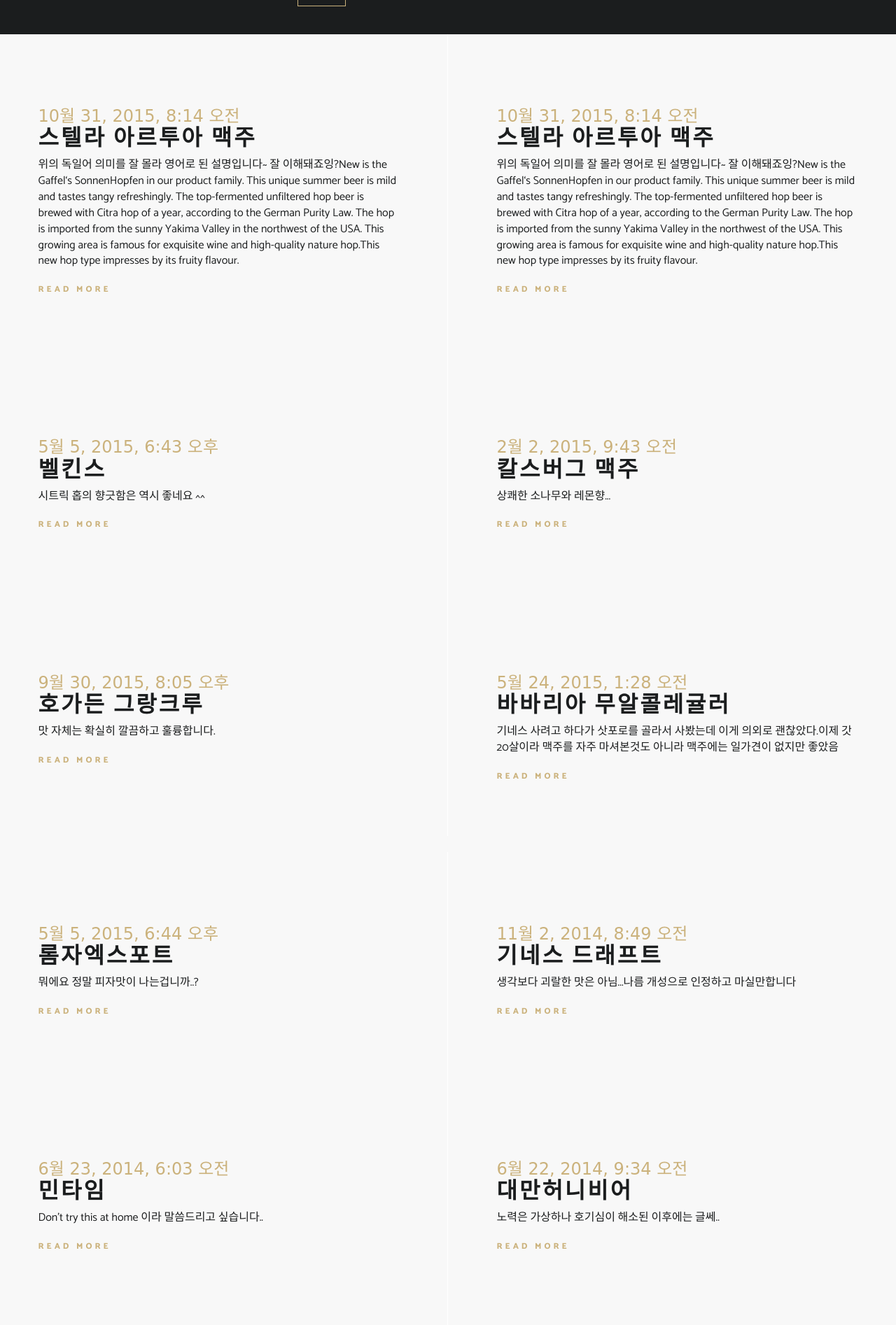
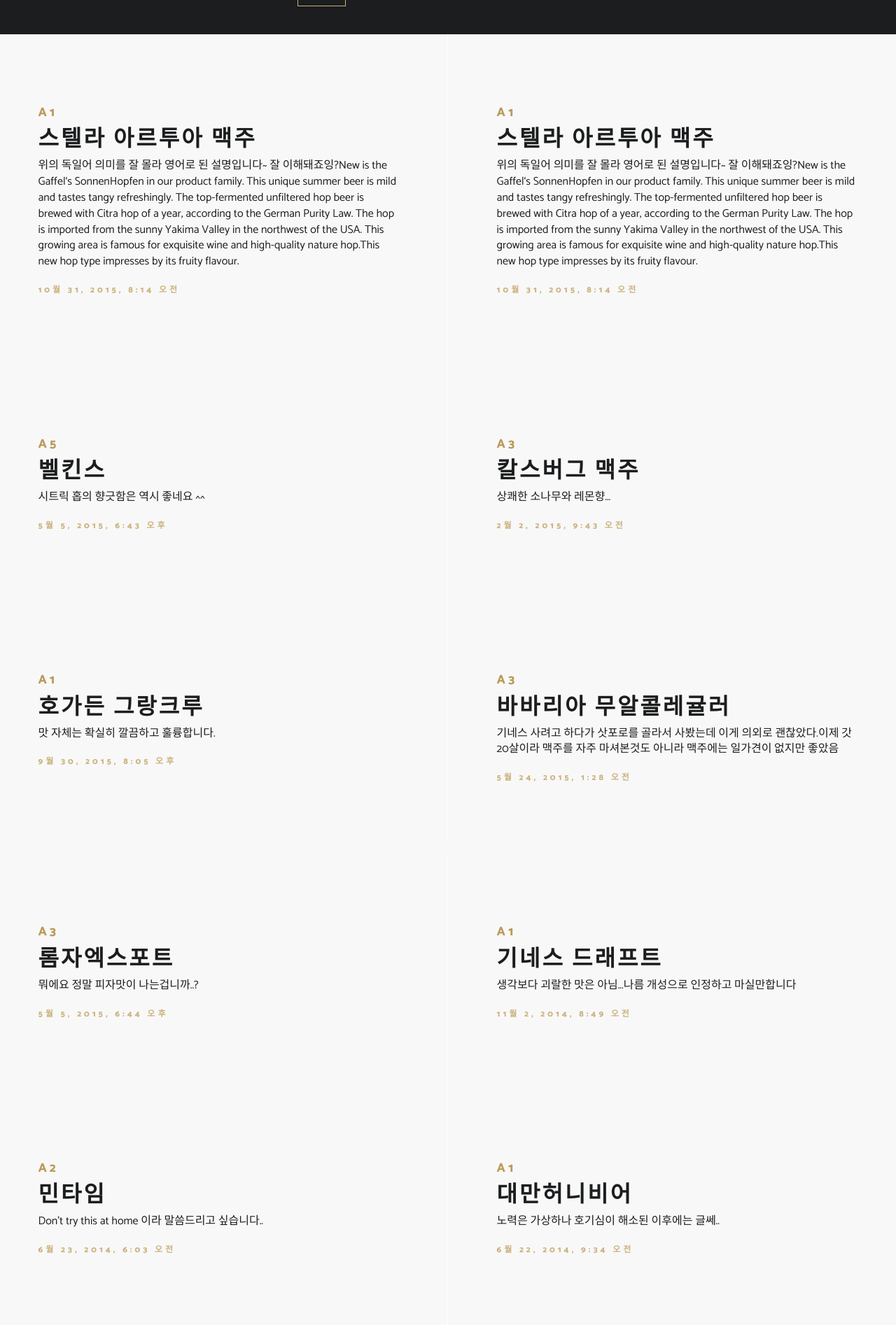
Before and after one commit to xioix94/second_project, a Django app: page /blog/ in a window 1280 px wide. Shown: the part 799-2693 px from the top of the page at 70% size. Run offline with Django 3.2, Linux system fonts and the light colour scheme; data comes from the database, SQL or seed files in the repository; some libraries are stand-ins or nearby versions; some web fonts are replaced.

Commit message:
리뷰모음 페이지 만지는중
탭 추가.

```diff
--- a/server/app/templates/app/blog.html
+++ b/server/app/templates/app/blog.html
@@ -14,101 +14,126 @@
 						<div class="col-sm-12">
 							<ul class="horz-menu center-menu">
 								<li class="active"><span><a href="#">All</a></span></li>
-								<li><span><a href="#">Beer</a></span></li>
-								<li><span><a href="#">Wine</a></span></li>
-								<li><span><a href="#">Cocktail</a></span></li>
+								<li><span><a href="#reviewbeer">Beer</a></span></li>
+								<li><span><a href="#reviewine">Wine</a></span></li>
+								<li><span><a href="#reviewcocktail">Cocktail</a></span></li>
 							</ul>
 						</div>
 					</div>
 				</div>
 		</div>
 		<!-- Section -->
-		<div class="container-fluid light section no-padding">
+		<div class="container-fluid light section no-padding" id="reviewbeer">
 			<div class="row">
 				{%for p_comment in p_comments%}
+					{%if p_comment.product.category_id == 1 %}
+						{% if forloop.counter|divisibleby:2 %}
+							<div class="col-sm-6 latest-post even matchHeight">
+								<a href="blog-single.html"></a>
+								<div class="row">
+									<div class="col-sm-10 col-sm-push-1">
+										<header>
+											<h3 style = "color:#ba9a56">{{ p_comment.user.alias }}</h3>
+											<h2>{{ p_comment.product.name}}</h2>
+										</header>
+										<p>{{p_comment.content}}</p>
+										<p><a href="#" class="underline">{{ p_comment.time }}</a></p>
+									</div>
+								</div>
+							</div>
+						{% else %}
 							<div class="col-sm-6 latest-post odd matchHeight">
 								<a href="blog-single.html"></a>
 								<div class="row">
 									<div class="col-sm-10 col-sm-push-1">
 										<header>
-									<span class="date"> {{ p_comment.time }} </span>
+											<h3 style = "color:#ba9a56">{{ p_comment.user.alias }}</h3>
 											<h2>{{ p_comment.product.name}}</h2>
 										</header>
 										<p>{{p_comment.content}}</p>
-								<p><a href="#" class="underline">Read more</a></p>
+										<p><a href="#" class="underline">{{ p_comment.time }}</a></p>
 									</div>
 								</div>
 							</div>
+						{% endif %}
+					{%endif%}
 				{%endfor%}
-					{% comment %} <div class="col-sm-6 latest-post even matchHeight">
+			</div>
+		</div>
+				<!-- Section -->
+		<div class="container-fluid light section no-padding" id="reviewine">
+			<div class="row">
+				{%for p_comment in p_comments%}
+					{%if p_comment.product.category_id == 2 %}
+						{% if forloop.counter|divisibleby:2 %}
+							<div class="col-sm-6 latest-post even matchHeight">
 								<a href="blog-single.html"></a>
 								<div class="row">
 									<div class="col-sm-10 col-sm-push-1">
 										<header>
-									<span class="date">14 December</span>
-									<h2>Now stocked in NYC</h2>
+											<h3 style = "color:#ba9a56">{{ p_comment.user.alias }}</h3>
+											<h2>{{ p_comment.product.name}}</h2>
 										</header>
-								<p>Brewed with licorice; a proprietary, hand-smoked malt; and almost a pound of East Kent Goldings hops per barrel.</p>
-								<p>Opaque brown in color, with muddy brown edges and a cola-colored head that drops quickly to a ringed lace. Strong and dominating licorice aroma with an underlying robust molasses-ness and highly roasted malts. Thick-ish, deep blackstrap molasses character (sweet, tangy nectar), quite robust.</p>
-								<p><a href="#" class="underline">Read more</a></p>
+										<p>{{p_comment.content}}</p>
+										<p><a href="#" class="underline">{{ p_comment.time }}</a></p>
 									</div>
 								</div>
 							</div>
+						{% else %}
 							<div class="col-sm-6 latest-post odd matchHeight">
 								<a href="blog-single.html"></a>
 								<div class="row">
 									<div class="col-sm-10 col-sm-push-1">
 										<header>
-									<span class="date">09 December</span>
-									<h2>New stock now available</h2>
+											<h3 style = "color:#ba9a56">{{ p_comment.user.alias }}</h3>
+											<h2>{{ p_comment.product.name}}</h2>
 										</header>
-								<p>Brewed with licorice; a proprietary, hand-smoked malt; and almost a pound of East Kent Goldings hops per barrel.</p>
-								<p>Opaque brown in color, with muddy brown edges and a cola-colored head that drops quickly to a ringed lace. Strong and dominating licorice aroma with an underlying robust molasses-ness and highly roasted malts. Thick-ish, deep blackstrap molasses character (sweet, tangy nectar), quite robust.</p>
-								<p><a href="#" class="underline">Read more</a></p>
+										<p>{{p_comment.content}}</p>
+										<p><a href="#" class="underline">{{ p_comment.time }}</a></p>
 									</div>
 								</div>
 							</div>
+						{% endif %}
+					{%endif%}
+				{%endfor%}
+			</div>
+		</div>
+				<!-- Section -->
+		<div class="container-fluid light section no-padding" id="reviewcocktail">
+			<div class="row">
+				{%for p_comment in p_comments%}
+					{%if p_comment.product.category_id == 3 %}
+						{% if forloop.counter|divisibleby:2 %}
 							<div class="col-sm-6 latest-post even matchHeight">
 								<a href="blog-single.html"></a>
 								<div class="row">
 									<div class="col-sm-10 col-sm-push-1">
 										<header>
-									<span class="date">27 November</span>
-									<h2>Try our new flavours</h2>
+											<h3 style = "color:#ba9a56">{{ p_comment.user.alias }}</h3>
+											<h2>{{ p_comment.product.name}}</h2>
 										</header>
-								<p>Brewed with licorice; a proprietary, hand-smoked malt; and almost a pound of East Kent Goldings hops per barrel.</p>
-								<p>Opaque brown in color, with muddy brown edges and a cola-colored head that drops quickly to a ringed lace. Strong and dominating licorice aroma with an underlying robust molasses-ness and highly roasted malts. Thick-ish, deep blackstrap molasses character (sweet, tangy nectar), quite robust.</p>
-								<p><a href="#" class="underline">Read more</a></p>
+										<p>{{p_comment.content}}</p>
+										<p><a href="#" class="underline">{{ p_comment.time }}</a></p>
 									</div>
 								</div>
+							</div>
+						{% else %}
 							<div class="col-sm-6 latest-post odd matchHeight">
 								<a href="blog-single.html"></a>
 								<div class="row">
 									<div class="col-sm-10 col-sm-push-1">
 										<header>
-									<span class="date">05 November</span>
-									<h2>Brewing tips</h2>
+											<h3 style = "color:#ba9a56">{{ p_comment.user.alias }}</h3>
+											<h2>{{ p_comment.product.name}}</h2>
 										</header>
-								<p>Brewed with licorice; a proprietary, hand-smoked malt; and almost a pound of East Kent Goldings hops per barrel.</p>
-								<p>Opaque brown in color, with muddy brown edges and a cola-colored head that drops quickly to a ringed lace. Strong and dominating licorice aroma with an underlying robust molasses-ness and highly roasted malts. Thick-ish, deep blackstrap molasses character (sweet, tangy nectar), quite robust.</p>
-								<p><a href="#" class="underline">Read more</a></p>
+										<p>{{p_comment.content}}</p>
+										<p><a href="#" class="underline">{{ p_comment.time }}</a></p>
 									</div>
 								</div>
 							</div>
-					<div class="col-sm-6 latest-post even matchHeight">
-						<a href="blog-single.html"></a>
-						<div class="row">
-							<div class="col-sm-10 col-sm-push-1">
-								<header>
-									<span class="date">30 October</span>
-									<h2>New brewing kits available</h2>
-								</header>
-								<p>Brewed with licorice; a proprietary, hand-smoked malt; and almost a pound of East Kent Goldings hops per barrel.</p>
-								<p>Opaque brown in color, with muddy brown edges and a cola-colored head that drops quickly to a ringed lace. Strong and dominating licorice aroma with an underlying robust molasses-ness and highly roasted malts. Thick-ish, deep blackstrap molasses character (sweet, tangy nectar), quite robust.</p>
-								<p><a href="#" class="underline">Read more</a></p>
-							</div>
-						</div>
-					</div> {% endcomment %}
+						{% endif %}
+					{%endif%}
+				{%endfor%}
 			</div>
 		</div>
 		<!-- Section -->
--- a/server/app/views.py
+++ b/server/app/views.py
@@ -10,9 +10,10 @@ def blog_single(request):
     return render(request, 'app/blog_single.html')
 
 def blog(request):
-    p_comments = Product_Comment.objects.all().select_related('product')
+    p_comments = Product_Comment.objects.all().select_related('product').select_related('user')
 
-    return render(request, 'app/blog.html', {'p_comments': p_comments})
+    return render(request, 'app/blog.html', {
+        'p_comments': p_comments})
 
 def contact(request):
     return render(request, 'app/contact.html')
```
Lines whose indentation alone changed are shown as unchanged.
